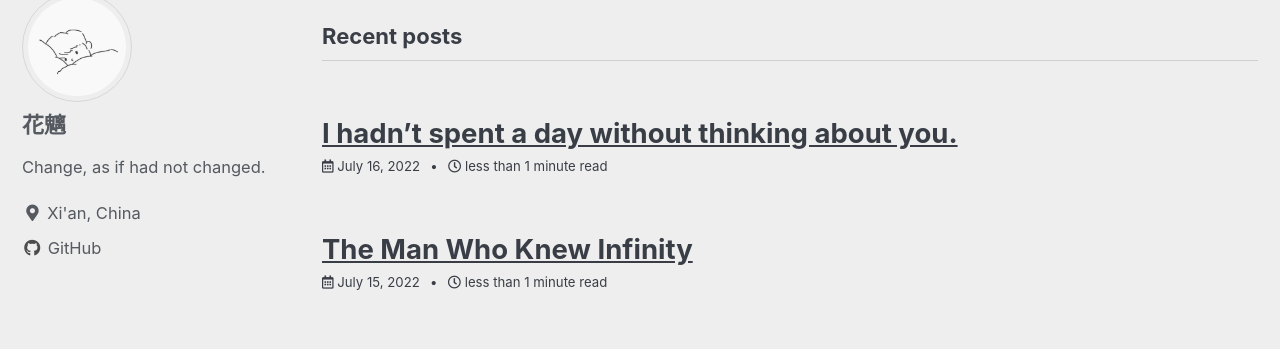
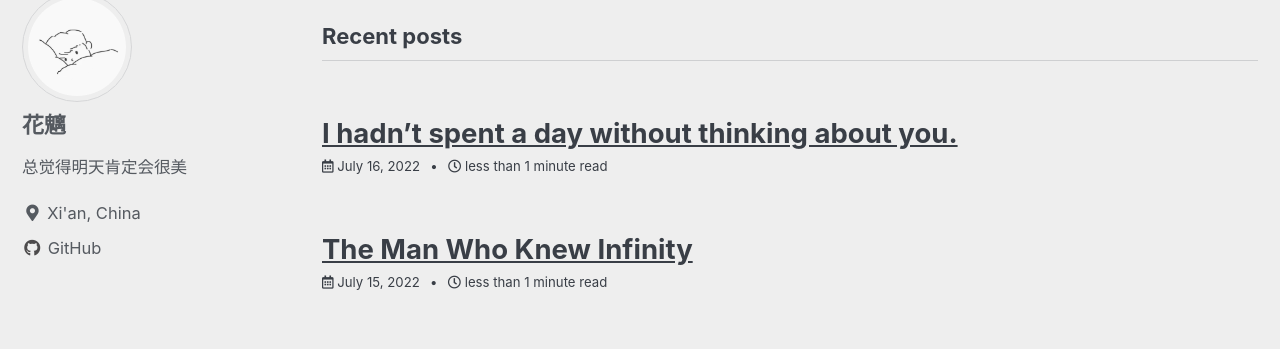
Before and after one commit to QinghuaMa/QinghuaMa.github.io, a Jekyll site: the page built from index.html, in a window 1280 px wide. Shown: the part 119-468 px from the top of the page. Built offline with Jekyll 4.4.1, drawn with Linux system fonts in a browser that asks for light colours; cached includes are drawn as plain includes; the list of posts is cut into pages by our own code.

Commit message:
Update _config.yml

```diff
--- a/_config.yml
+++ b/_config.yml
@@ -35,7 +35,7 @@ repository               : QinghuaMa/QinghuaMa.github.io
 author:
   name: "花魑"
   avatar: "/images/huachi.jpg"
-  bio: "Change, as if had not changed." # Note: Markdown is allowed
+  bio: "总觉得明天肯定会很美" # Note: Markdown is allowed
   location: "Xi'an, China"
   links:
     # - label: "Email"
```
